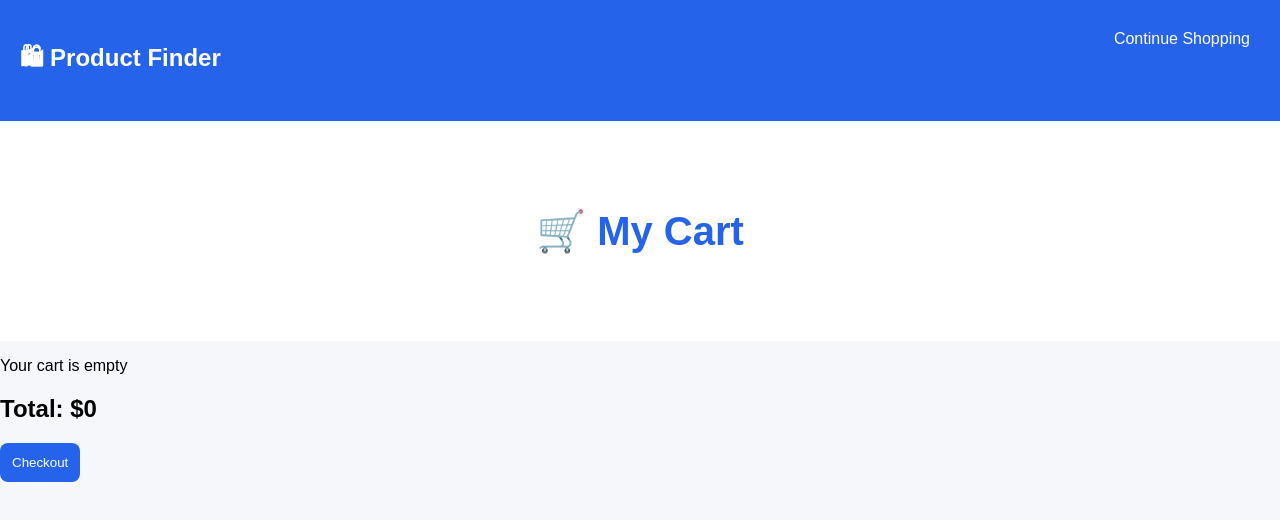
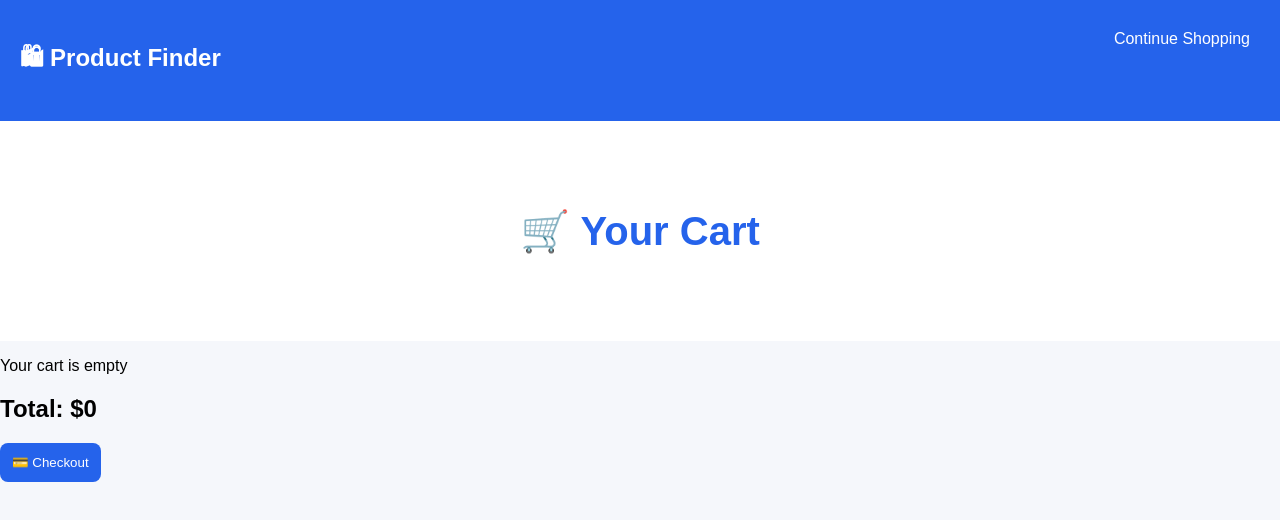
Before and after one commit to Mahama59/product-finder-v2, a plain HTML site: page pages/cart.html in a window 1280 px wide. Drawn offline with Linux system fonts and the light colour scheme.

Commit message:
Update cart page text and button label

```diff
--- a/pages/cart.html
+++ b/pages/cart.html
@@ -28,9 +28,7 @@ Continue Shopping
 
 <header class="hero">
 
-<h1>
-🛒 My Cart
-</h1>
+<h1>🛒 Your Cart</h1>
 
 </header>
 
@@ -40,27 +38,29 @@ Continue Shopping
 
 <div id="cartItems">
 
-<p>Your cart is empty</p>
+<p>Your cart is empty.</p>
 
 </div>
 
 
-
 <h2>
 
-Total: $<span id="cartTotal">0</span>
+Total:
+$<span id="cartTotal">0</span>
 
 </h2>
 
 
+
 <button onclick="checkout()">
 
-Checkout
+💳 Checkout
 
 </button>
 
 
 </div>
+
 
 
 
```
